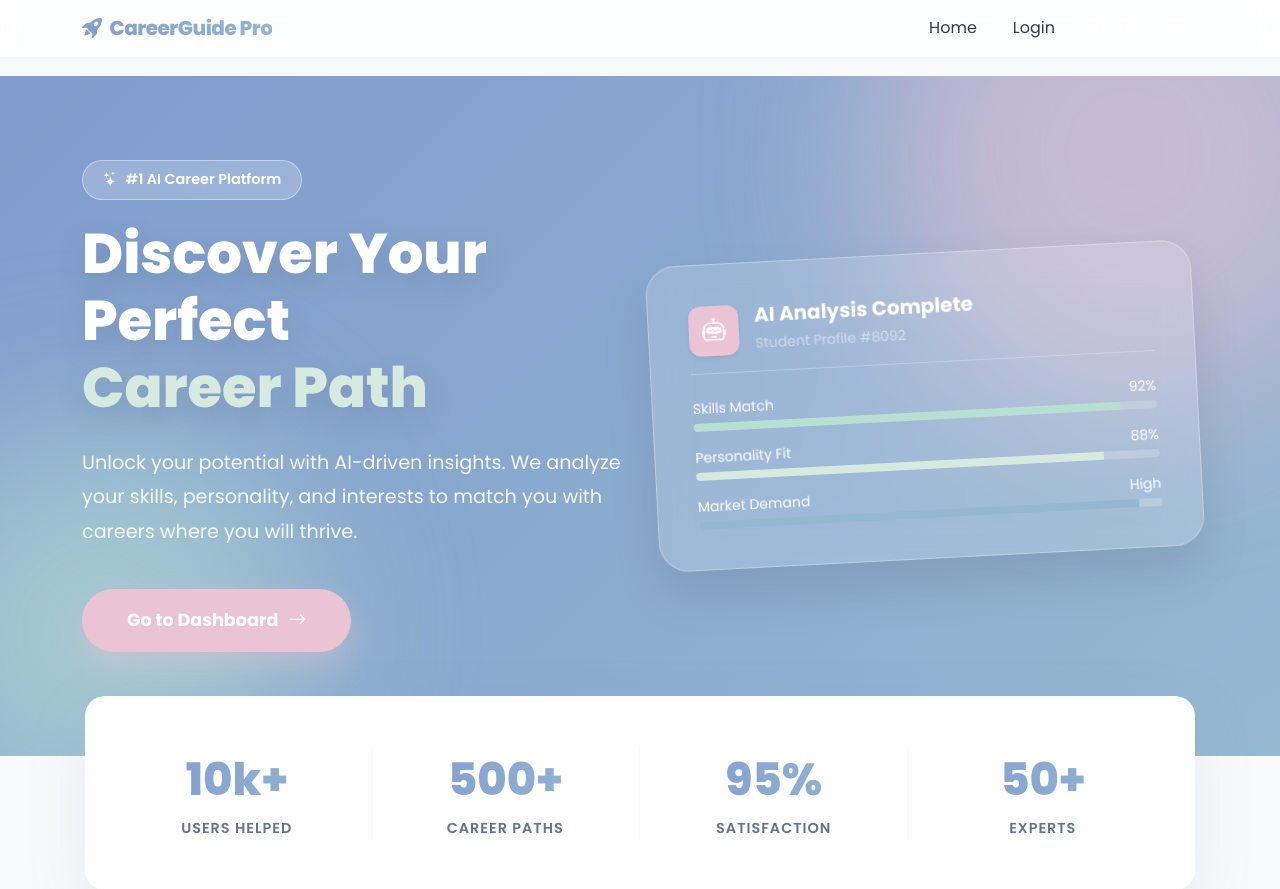
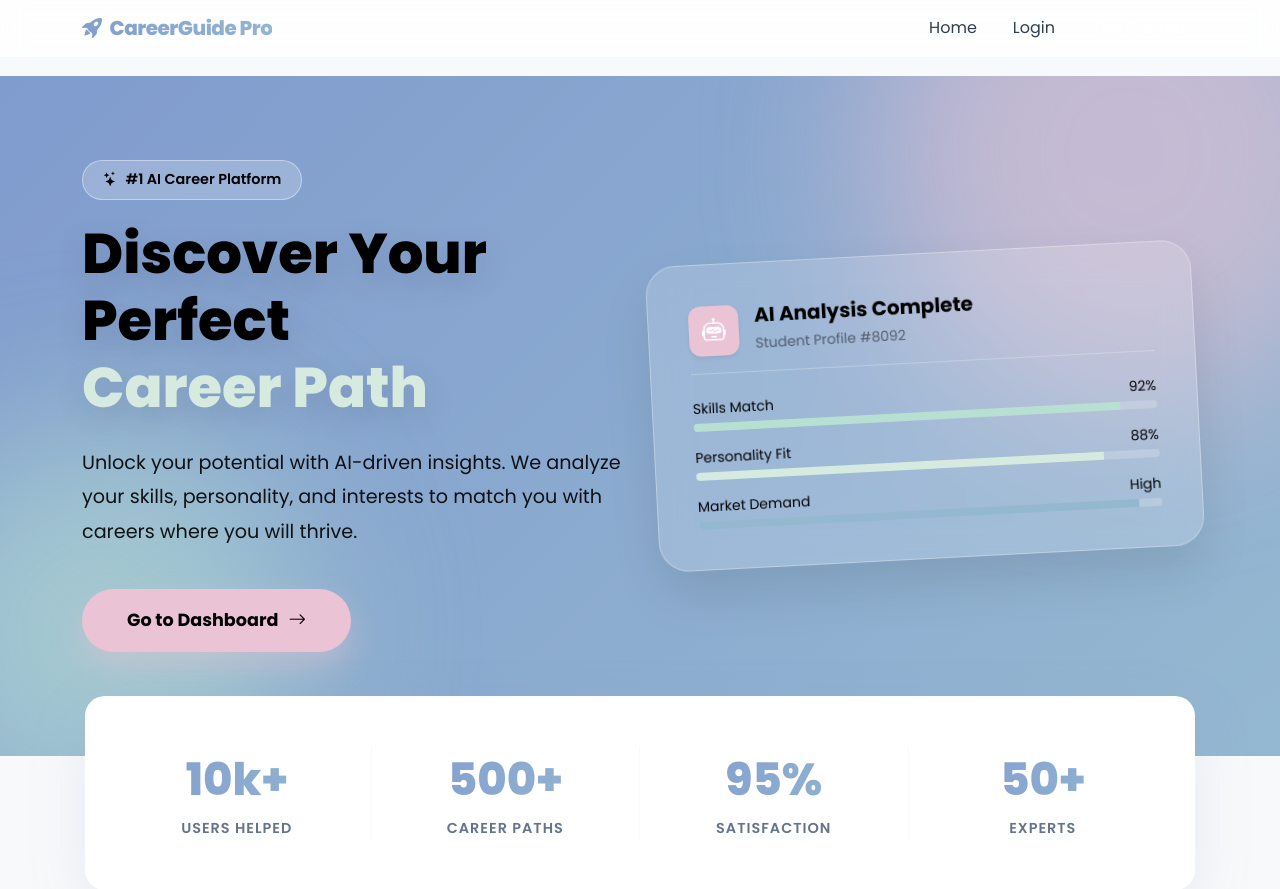
Before and after one commit to raven1904/career_guidance_platform, a Django app: page / in a window 1280 px wide. Shown: the top 889 px of the page. Run offline with Django 4.2, Linux system fonts and the light colour scheme.

Commit message:
Changes in the home page CSS

```diff
--- a/templates/home.html
+++ b/templates/home.html
@@ -44,7 +44,7 @@
         /* Space for navbar */
         padding-bottom: 100px;
         overflow: hidden;
-        color: white;
+        color: rgb(0, 0, 0);
     }
 
     /* Animated Blobs */
@@ -95,7 +95,7 @@
         background: rgba(255, 255, 255, 0.2);
         backdrop-filter: blur(10px);
         border: 1px solid rgba(255, 255, 255, 0.4);
-        color: white;
+        color: rgb(0, 0, 0);
         padding: 8px 20px;
         border-radius: 50px;
         display: inline-block;
@@ -122,7 +122,7 @@
     /* --- BUTTONS --- */
     .btn-main {
         background-color: var(--petal);
-        color: #fff;
+        color: #000000;
         padding: 18px 45px;
         border-radius: 50px;
         font-weight: 700;
@@ -267,7 +267,7 @@
                     Discover Your Perfect <br>
                     <span style="color: var(--honeydew);">Career Path</span>
                 </h1>
-                <p class="hero-lead text-white">
+                <p class="hero-lead text-black">
                     Unlock your potential with AI-driven insights. We analyze your skills, personality, and interests to
                     match you with careers where you will thrive.
                 </p>
@@ -286,13 +286,13 @@
                             <i class="bi bi-robot"></i>
                         </div>
                         <div>
-                            <h5 class="mb-1 text-white fw-bold">AI Analysis Complete</h5>
-                            <small class="text-white-50">Student Profile #8092</small>
+                            <h5 class="mb-1 text-black fw-bold">AI Analysis Complete</h5>
+                            <small class="text-black-50">Student Profile #8092</small>
                         </div>
                     </div>
 
                     <div class="mb-3">
-                        <div class="d-flex justify-content-between text-white small mb-1">
+                        <div class="d-flex justify-content-between text-black small mb-1">
                             <span>Skills Match</span>
                             <span>92%</span>
                         </div>
@@ -302,7 +302,7 @@
                     </div>
 
                     <div class="mb-3">
-                        <div class="d-flex justify-content-between text-white small mb-1">
+                        <div class="d-flex justify-content-between text-black small mb-1">
                             <span>Personality Fit</span>
                             <span>88%</span>
                         </div>
@@ -312,7 +312,7 @@
                     </div>
 
                     <div class="mb-0">
-                        <div class="d-flex justify-content-between text-white small mb-1">
+                        <div class="d-flex justify-content-between text-black small mb-1">
                             <span>Market Demand</span>
                             <span>High</span>
                         </div>
```
